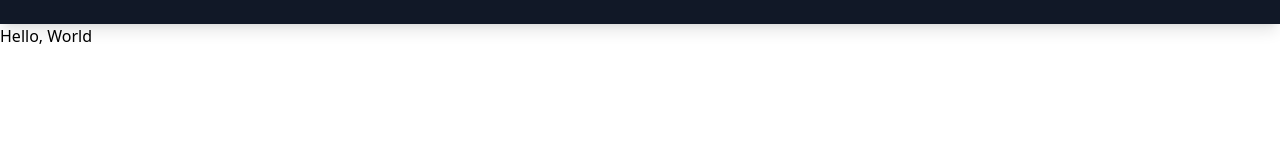
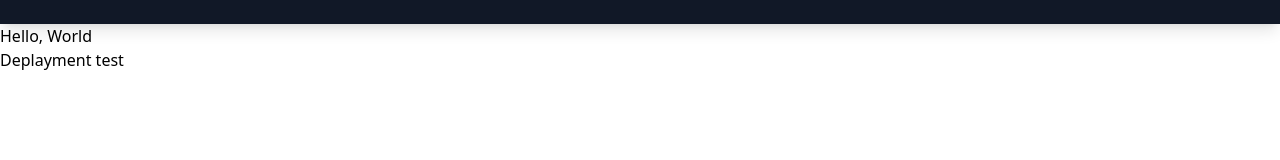
Before and after one commit to nut1414/svacmai.top, a Next.js app: page / in a window 1280 px wide. Shown: the top 160 px of the page. Built offline with nearby package versions, Linux system fonts and the light colour scheme; what tw-elements would draw is missing.

Commit message:
fix: Deployment test

```diff
--- a/pages/index.tsx
+++ b/pages/index.tsx
@@ -10,6 +10,7 @@ return (
       </Head>
         <NavBar />
       <p>Hello, World</p>
+      <div><p>Deplayment test</p></div>
     </Fragment>
   )
 }
```
